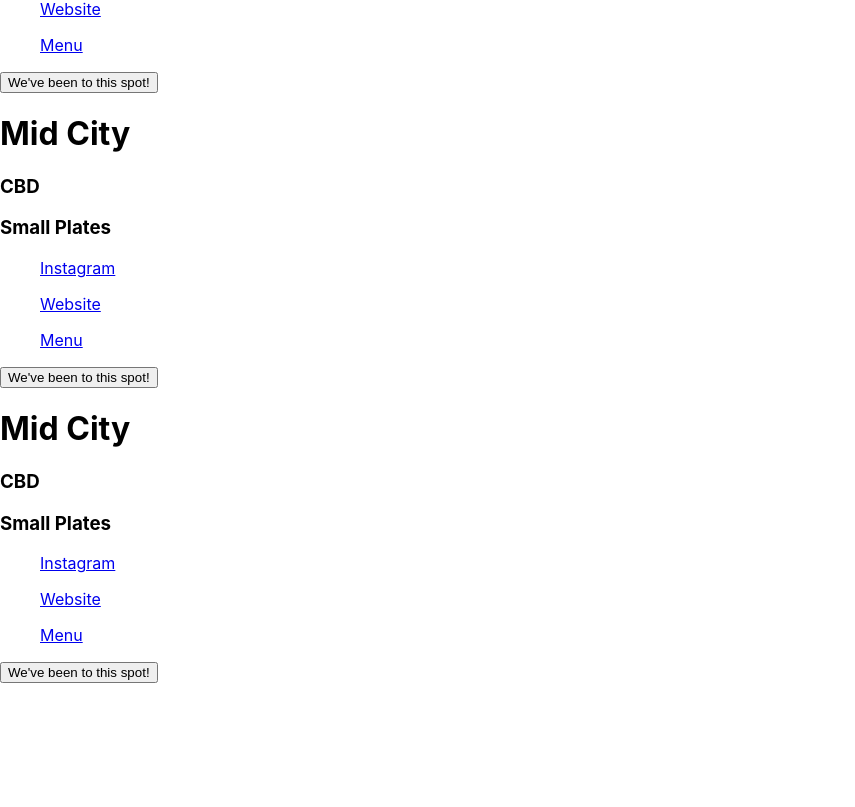
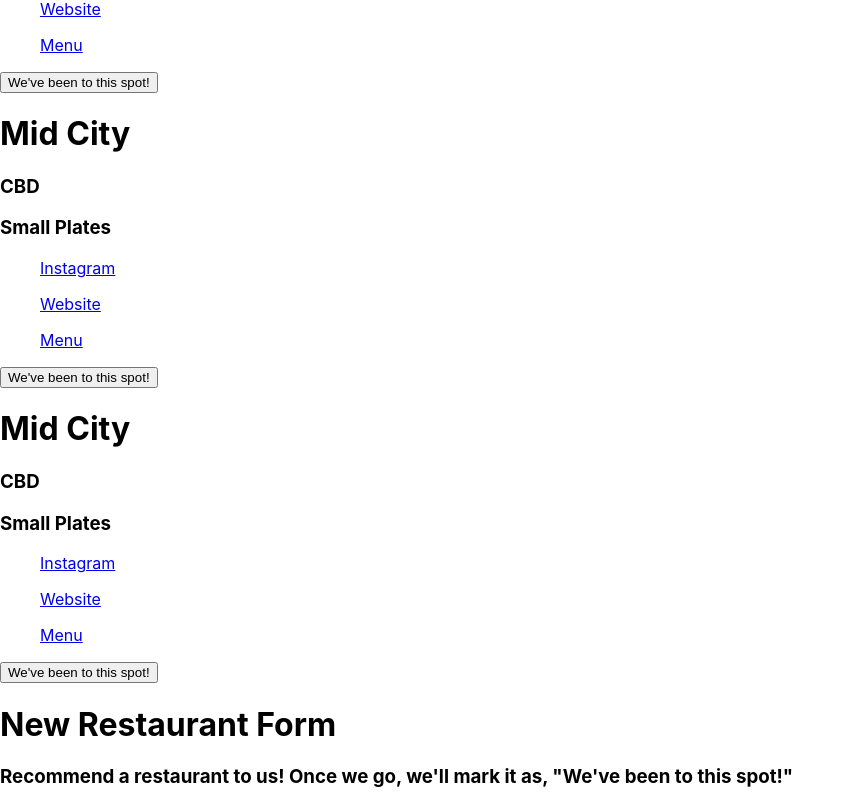
Before and after one commit to HannahChristmas/cincy-eats-react-phase-2, a React (Create React App) app: page /restaurants in a window 1280 px wide. Shown: the part 1209-2016 px from the top of the page, without its empty margins (0-855 px from the left). Before the commit the page ends 1892 px from the top, so only its background shows below. Built offline with nearby package versions, Linux system fonts and the light colour scheme; data requests are answered from the project's data file.

Commit message:
Component Restructure
Restructure to allow Restaurant Page to hold state for future children components search & filter

```diff
--- a/src/components/App.js
+++ b/src/components/App.js
@@ -6,17 +6,10 @@ import NavBar from "./NavBar"
 import Home from "./Home";
 import RestaurantList from "./RestaurantList";
 import NewRestaurantForm from "./NewRestaurantForm";
+import RestaurantPage from "./RestaurantPage"
 
 
 function App() {
-  const [allRestaurants, setAllRestaurants] = useState([])
-
-  useEffect(() => {
-    fetch('http://localhost:3004/restaurants')
-      .then((response) => response.json())
-      .then((data) => setAllRestaurants(data));
-  }, [])
-
 
   return (
     <div>
@@ -26,7 +19,7 @@ function App() {
           <Home />
         </Route>
         <Route path="/restaurants">
-          <RestaurantList allRestaurants={allRestaurants} setAllRestaurants={setAllRestaurants}/>
+          <RestaurantPage />
         </Route>
         <Route path="/add">
           <NewRestaurantForm />
--- /dev/null
+++ b/src/components/RestaurantPage.js
@@ -0,0 +1,29 @@
+// import logo from './logo.svg';
+// import './App.css';
+import React, { useState, useEffect } from "react";
+import { Route, Switch } from "react-router-dom";
+import RestaurantList from "./RestaurantList";
+import NewRestaurantForm from "./NewRestaurantForm";
+
+
+function RestaurantPage() {
+   const [allRestaurants, setAllRestaurants] = useState([])
+
+  useEffect(() => {
+    fetch('http://localhost:3004/restaurants')
+      .then((response) => response.json())
+      .then((data) => setAllRestaurants(data));
+  }, [])
+
+
+  return (
+    <main>
+      <RestaurantList allRestaurants={allRestaurants} setAllRestaurants={setAllRestaurants}/>
+      <NewRestaurantForm />
+      {/* <Search />
+      <Filter /> */}
+    </main>
+  );
+}
+
+export default RestaurantPage;
```
